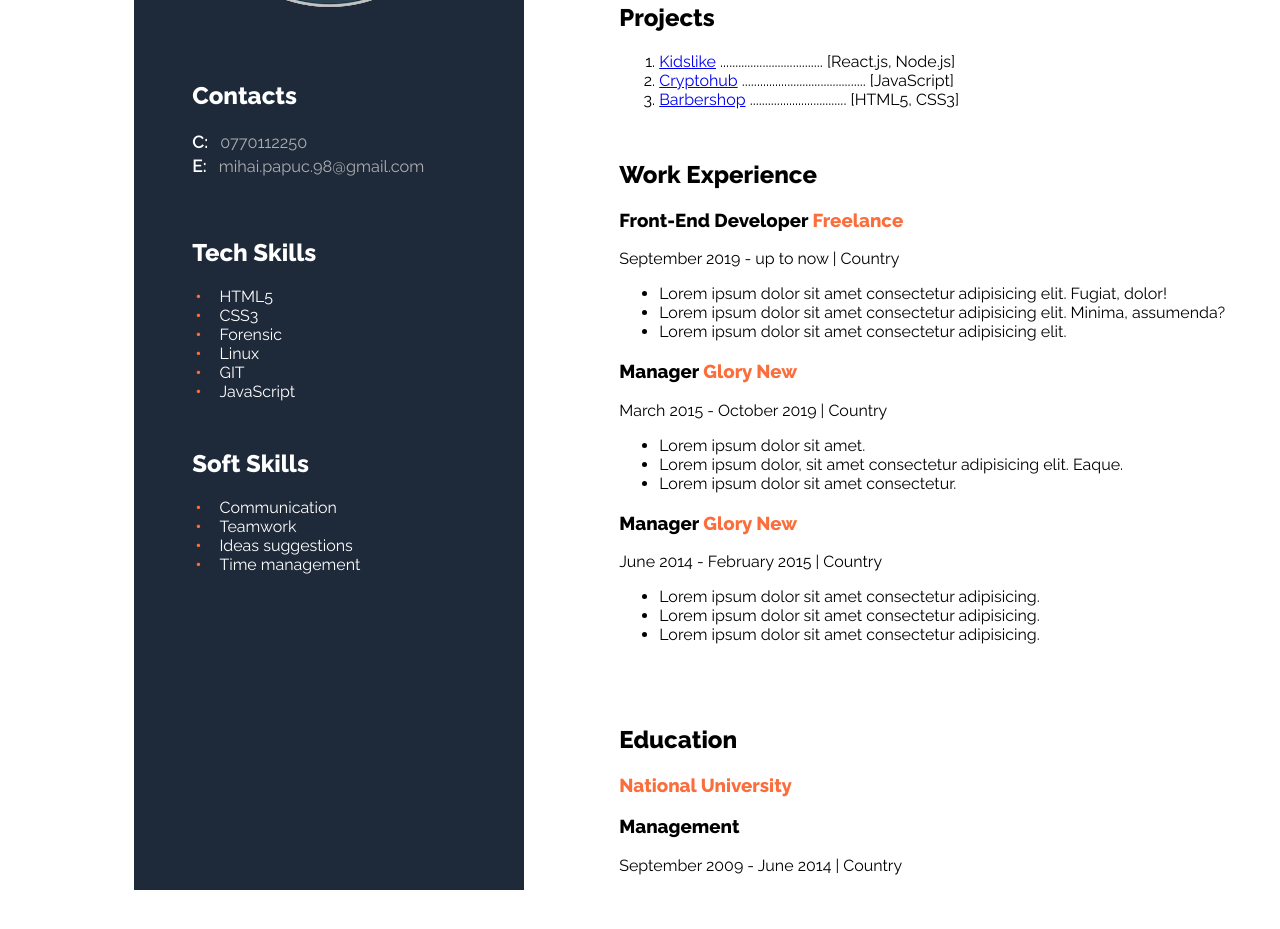
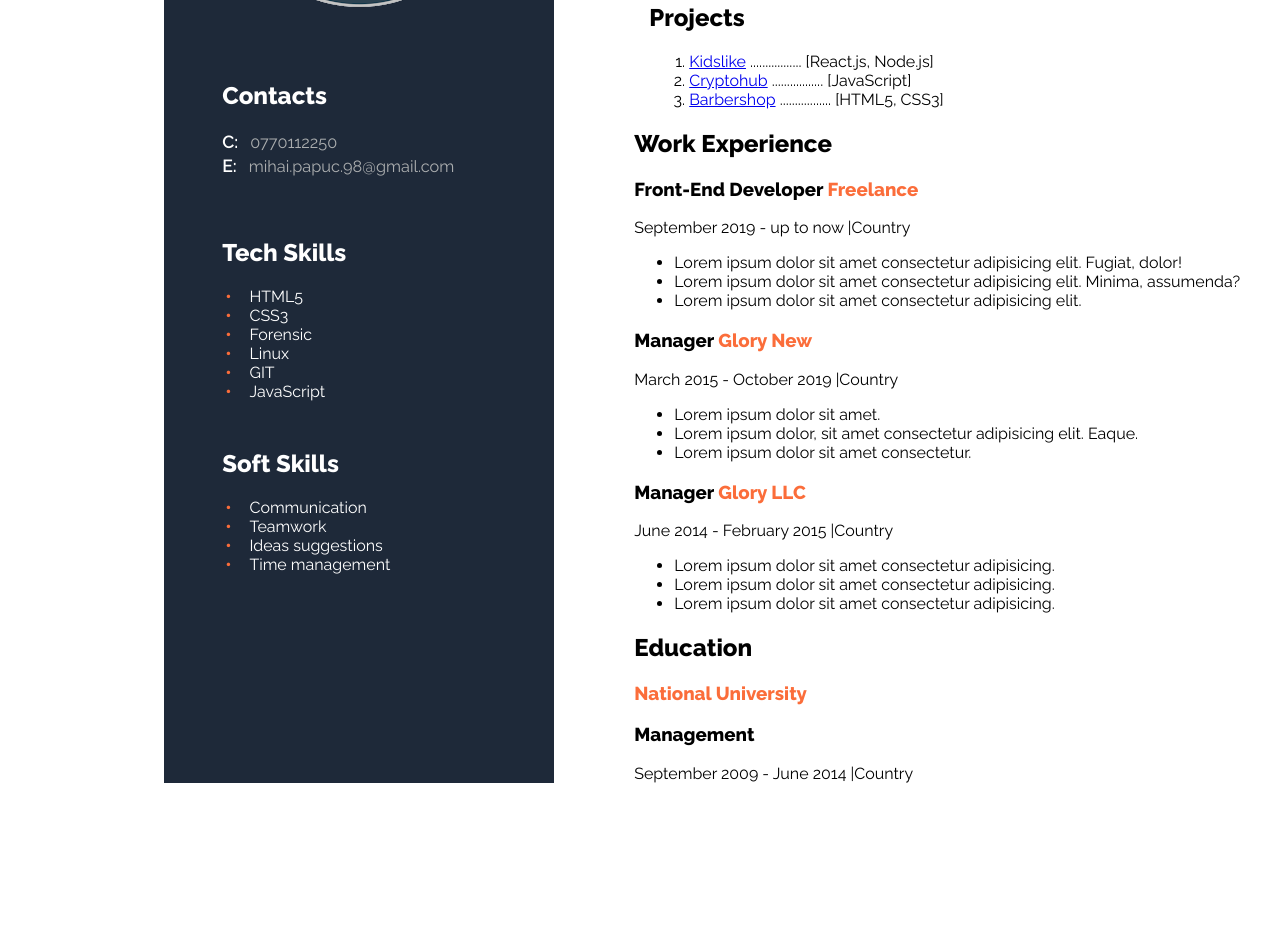
Before and after one commit to MihaiPapuc/MyCV, a plain HTML site: page root/index.html in a window 1280 px wide. Shown: the part 361-1290 px from the top of the page. After the commit the page ends 1184 px from the top, so only its background shows below. Drawn offline with Linux system fonts and the light colour scheme.

Commit message:
add changes to html

```diff
--- a/root/index.html
+++ b/root/index.html
@@ -23,29 +23,39 @@
             </div>
             <!-- Projects -->
             <div class="projects">
-                <h2>Projects</h2>
-                <ol>
-                    <li class="prj-list" id="firstList"><a href='https://kidslike.p.goit.global/auth'>Kidslike</a>
-                        <span>..................................</span>
-                        <span>[React.js, Node.js]</span>
+                <h2 class="right-sec-block-title">Projects</h2>
+                <ol id="olList">
+                    <li class="right-section-list">
+                        <span class="project-items">
+                            <a href='https://kidslike.p.goit.global/auth'>Kidslike</a>
+                            .................
+                            <span class="bracket">[</span>React.js, Node.js<span class="bracket">]</span>
+                        </span>
                     </li>
-                    <li class="prj-list" id="secondList"><a href='https://cryptohub.p.goit.global/'>Cryptohub</a>
-                        <span>.........................................</span>
-                        <span>[JavaScript]</span>
+                    <li class="right-section-list">
+                        <span class="project-items">
+                            <a href='https://cryptohub.p.goit.global/'>Cryptohub</a>
+                            .................
+                            <span class="bracket">[</span>JavaScript<span class="bracket">]</span>
+                        </span>
                     </li>
-                    <li class="prj-list" id="thirdList"><a href='https://barbershop.p.goit.global/'>Barbershop</a>
-                        <span>................................</span>
-                        <span>[HTML5, CSS3]</span>
+                    <li class="right-section-list">
+                        <span class="project-items">
+                            <a href='https://barbershop.p.goit.global/'>Barbershop</a>
+                            .................
+                            <span class="bracket">[</span>HTML5, CSS3<span class="bracket">]</span>
+                        </span>
                     </li>
                 </ol>
             </div>
             <!-- Work experience -->
-            <div class="jobs">
+            <div>
                 <!-- Current job -->
-                <div class="current-job">
-                    <h2>Work Experience</h2>
-                    <h3>Front-End Developer <span style='color:#FB6D3A'>Freelance</span></h3>
-                    <span>September 2019 - up to now | Country</span>
+                <div class="person-jobs">
+                    <h2 class="right-sec-block-title">Work Experience</h2>
+                    <h3 class="job-name">Front-End Developer <span style='color:#FB6D3A'>Freelance</span></h3>
+                    <span class="descript-job">September 2019 - up to now <span
+                            class="line-brake">|</span>Country</span>
                     <ul>
                         <li>Lorem ipsum dolor sit amet consectetur adipisicing elit. Fugiat, dolor!</li>
                         <li>Lorem ipsum dolor sit amet consectetur adipisicing elit. Minima, assumenda?</li>
@@ -54,9 +64,9 @@
                 </div>
 
                 <!-- Last job -->
-                <div class="last-job">
-                    <h3>Manager <span style='color:#FB6D3A'>Glory New</span></h3>
-                    <span>March 2015 - October 2019 | Country</span>
+                <div class="person-jobs">
+                    <h3 class="job-name">Manager <span style='color:#FB6D3A'>Glory New</span></h3>
+                    <span class="descript-job">March 2015 - October 2019 <span class="line-brake">|</span>Country</span>
 
                     <ul>
                         <li>Lorem ipsum dolor sit amet.</li>
@@ -66,9 +76,9 @@
                 </div>
 
                 <!-- First job -->
-                <div class="first-job">
-                    <h3>Manager <span style='color:#FB6D3A'>Glory New</span></h3>
-                    <span>June 2014 - February 2015 | Country</span>
+                <div class="person-jobs">
+                    <h3 class="job-name">Manager <span style='color:#FB6D3A'>Glory LLC</span></h3>
+                    <span class="descript-job">June 2014 - February 2015 <span class="line-brake">|</span>Country</span>
                     <ul>
                         <li>Lorem ipsum dolor sit amet consectetur adipisicing.</li>
                         <li>Lorem ipsum dolor sit amet consectetur adipisicing.</li>
@@ -78,11 +88,11 @@
             </div>
 
             <!-- Education -->
-            <div class="education">
-                <h2>Education</h2>
+            <div>
+                <h2 class="right-sec-block-title">Education</h2>
                 <h3><span style='color:#FB6D3A'>National University</span></h3>
-                <h3>Management</h3>
-                <span>September 2009 - June 2014 | Country</span>
+                <h3 id="studyName">Management</h3>
+                <span id="descriptEducation">September 2009 - June 2014 <span class="line-brake">|</span>Country</span>
             </div>
 
         </div>
```
